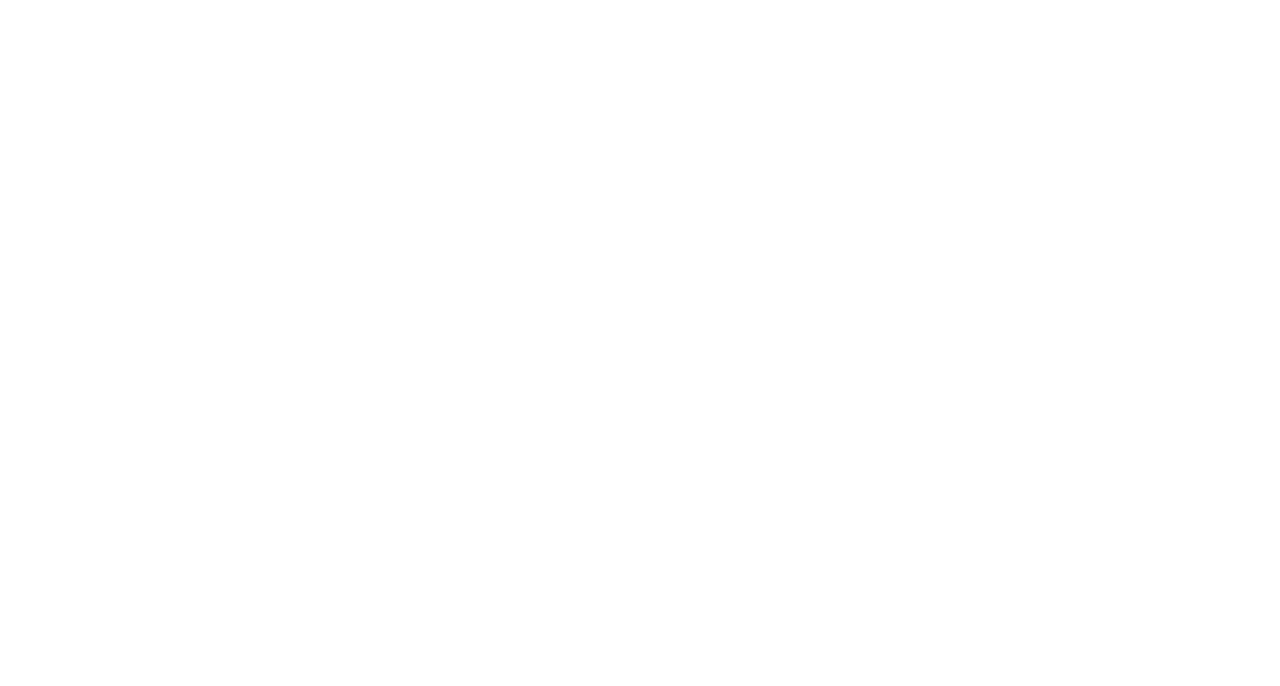
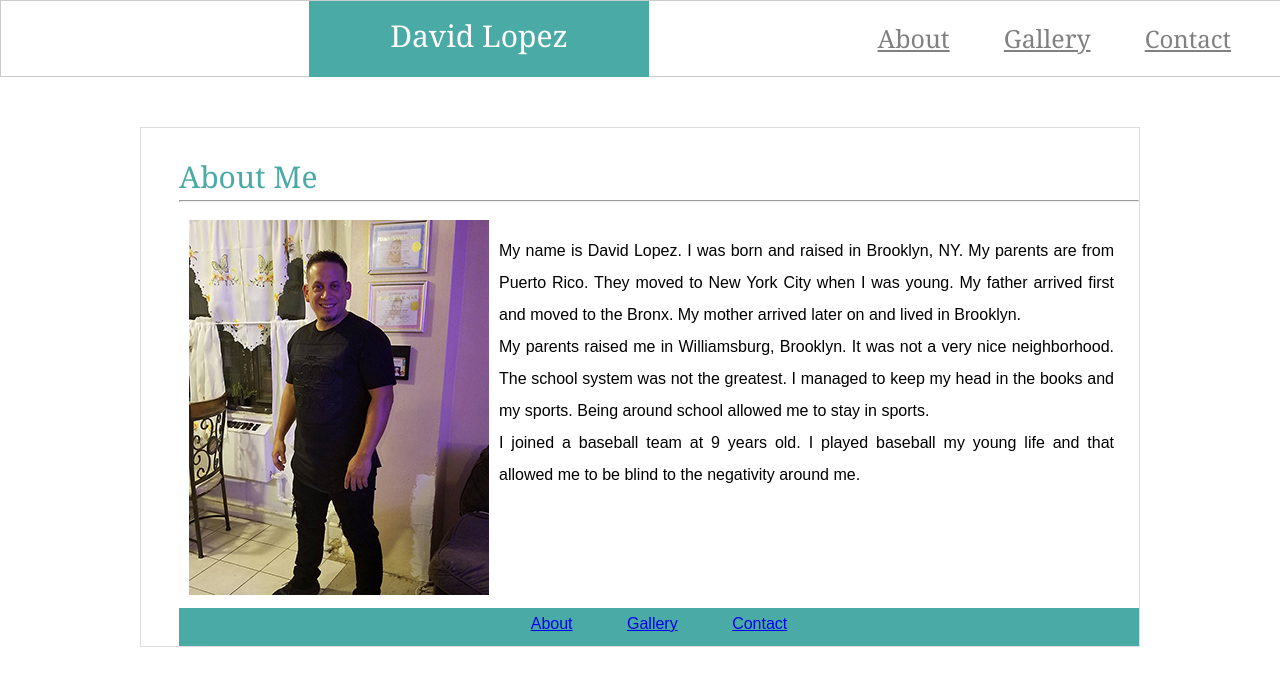
Before and after one commit to dlopez079/Basic-Portfolio, a plain HTML site: page contact.html in a window 1280 px wide. Drawn offline with Linux system fonts and the light colour scheme.

Commit message:
finalized about page with format.  Used same format to subpages. adjusted CSS

```diff
--- a/assets/css/style.css
+++ b/assets/css/style.css
@@ -4,19 +4,21 @@
         background-color: #4aaaa5;
         color: white;
         text-align: center;
-        height: 75px;
-        width:  300px;
+        height: 56px;
+        width:  340px;
         position: absolute;
         float: left;
         font-family: Georgia, 'Times New Roman', Times, serif;
         font-size: 30px;
-        margin: 10px 200px;
-        padding-top: 50px;
+        margin: 0px 308px;
+        padding-top: 20px;
     }
 
     /* nav float to right */
     nav {
         float: right;
+        margin: 25px;
+        height: 100px;
     }
 
     /* style navigation link index*/
@@ -28,38 +30,111 @@
        font-family: Georgia, 'Times New Roman', Times, serif;
        font-size: 25px;
        margin: 25px;
+       padding-top: 20px;
 
    }
 
+   /* style navigation link portfolio */
+   .nav-gallery {
+        height:75px;
+        width:300px;
+        text-align: center;
+        color: Grey;
+        font-family: Georgia, 'Times New Roman', Times, serif;
+        font-size: 25px;
+        margin: 25px;
+   }
 
+   /* style navigation link contact */
+   .nav-contact {
+       height:75px;
+       width:300px;
+       text-align: center;
+       color: grey;
+       font-family: Georgia, 'Times New Roman', Times, serif;
+       font-size:24px;
+       margin:25px;
+   }
     /* * Regular font color (used for paragraphs and all text besides the headings): `#777777`
    */
     h2 {
         color: #4aaaa5;
+        font-size: 30px;
+        font-family: Georgia, 'Times New Roman', Times, serif;
     }
 
-   /* * Main header background color: `#ffffff`
-   * Main header border color: `#cccccc`
-   * Footer background color: `#666666`
-   * Main content background color: `#ffffff`
-   * Main content border color: `#dddddd */
 
    /*Fonts: >>> COMPLETED
    * For heading fonts use `font-family: 'Georgia', Times, Times New Roman, serif;`.
    * For all other fonts use `'Arial', 'Helvetica Neue', Helvetica, sans-serif;`.  */
 
-   /* Main header background color:  */
+   /* Main header background color: COMPLETED
+   * Main Header border color: COMPLETED */
    header {
        font-family: Georgia, 'Times New Roman', Times, serif;
        background-color:#ffffff;
-       height: 150px;
+       height: 75px;
        width: 100%;
-       border: 1px solid black;
+       border: 1px solid #cccccc;
        Margin: 0 auto;
    }
    body {
        font-family: Arial, Helvetica, sans-serif;
-       color: #777777;
+
        margin: 0 auto;
+   }
 
+   /*
+   * Created container: COMPLETED
+   * container background color: COMPLETED
+   * container border: COMPLETED
+   */
+   .container {
+       background-color: #ffffff;
+       border: 1px solid #dddddd;
+       width: 960px;
+       margin: 0 auto;
+        padding-top: 34px;
+        padding-left: 38px;
+        margin-top: 50px;
    }
+
+   /*
+   * Float picture left: COMPLETED
+   * Add padding: COMPLETED
+    */
+   .main-pic {
+       float: left;
+       padding: 10px;
+   }
+
+   /*
+   * Add Padding Attribute: COMPLETED
+   * Text-align: justify: COMPLETED
+   * Create space between lines: COMPLETED
+    */
+   .am-txt {
+       padding: 25px;
+       text-align: justify;
+       line-height: 2;
+   }
+
+   /* Pad image:  */
+
+   .main-pic {
+       padding: 10px;
+   }
+   /*
+   * Include clear property:
+   * Make font smaller:
+   * Footer color:
+   *  */
+   footer {
+       clear: both;
+       text-align: center;
+       width: 100%;
+       word-spacing: 50px;
+       height: 30px;
+       background-color: #4aaaa5;
+       padding-top: 8px;
+    }
--- a/contact.html
+++ b/contact.html
@@ -0,0 +1,56 @@
+<!DOCTYPE html>
+<html>
+
+    <!-- Insert Head; Add title; Add CSS Link -->
+    <head>
+        <title>David Lopez</title>
+        <link rel="stylesheet" href="assets/css/reset.css">
+        <link rel="stylesheet" href="assets/css/style.css">
+    </head>
+
+    <!-- Create the body of the website; include header div; include a div called container -->
+    <body>
+
+        <!-- Create header -->
+        <header class="header">
+
+            <!-- Name -->
+            <h1>David Lopez</h1>
+
+            <!-- Navigation Bar -->
+            <nav>
+                <a class="nav-index" href="index.html">About</a>
+                <a class="nav-gallery" href="gallery.html">Gallery</a>
+                <a class="nav-contact" href="contact.html">Contact</a>
+            </nav>
+
+        </header>
+
+        <!-- Section with image and paragraph -->
+        <div class="container">
+
+            <!-- Header 2: Title of page -->
+            <h2>About Me</h2>
+
+            <!-- break betwen About Me and image/content -->
+            <hr>
+
+            <!-- import image -->
+            <picture class="main-pic">
+                <img src="assets/images/David.jpg" alt="David">
+            </picture>
+            <section class="am-txt">
+                    <p>My name is David Lopez.  I was born and raised in Brooklyn, NY.  My parents are from Puerto Rico.  They moved to New York City when I was young.  My father arrived first and moved to the Bronx.  My mother arrived later on and lived in Brooklyn.  </p>
+                    <p>My parents raised me in Williamsburg, Brooklyn.  It was not a very nice neighborhood.  The school system was not the greatest.  I managed to keep my head in the books and my sports.  Being around school allowed me to stay in sports.</p>
+                    <p>I joined a baseball team at 9 years old.  I played baseball my young life and that allowed me to be blind to the negativity around me.</p>
+            </section>
+
+            <footer>
+                    <a class="foot-index" href="index.html">About</a>
+                    <a class="foot-gallery" href="gallery.html">Gallery</a>
+                    <a class="foot-contact" href="contact.html">Contact</a>
+            </footer>
+
+        </div>
+    </body>
+</html>
```
Also changed, not shown: gallery.html (+56 -0 lines), index.html (+7 -1 lines).
